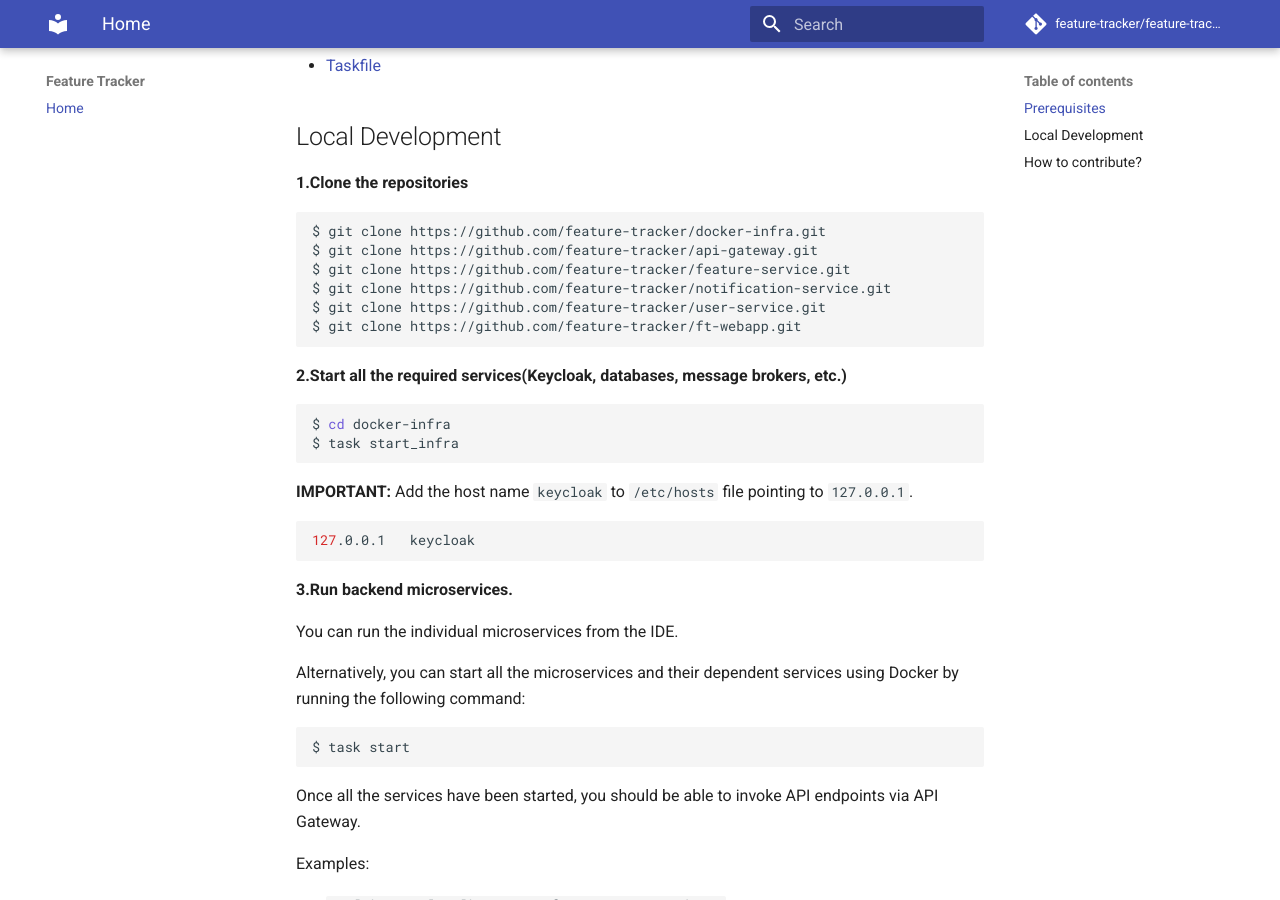
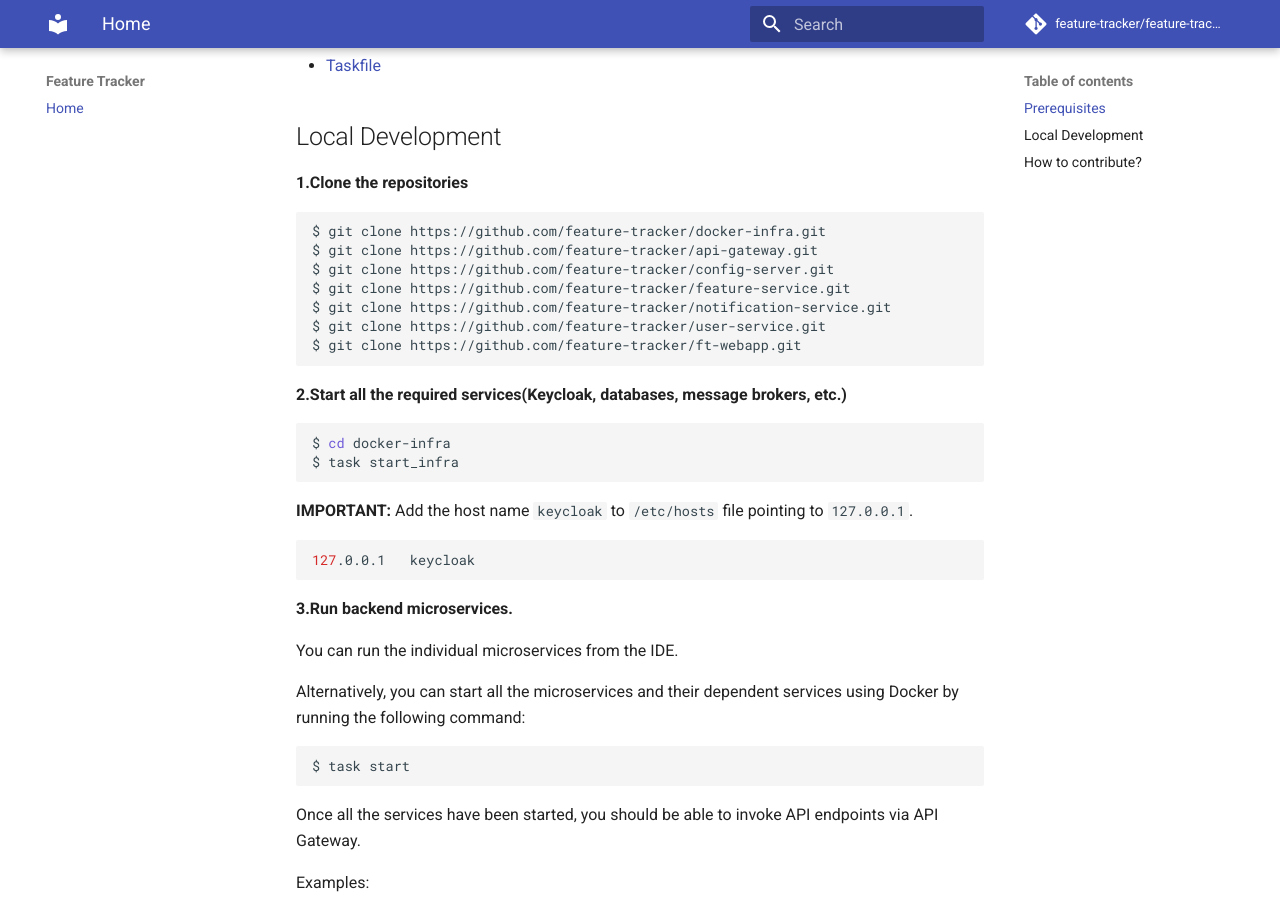
Before and after one commit to feature-tracker/feature-tracker.github.io, an MkDocs documentation site: the page built from docs/index.md, in a window 1280 px wide and 900 px high, scrolled down 462 px. Built offline with MkDocs 1.6.1 and Material for MkDocs 9.7.7, drawn with Linux system fonts in a browser that asks for light colours.

Commit message:
Add Spring Cloud Config Server
Signed-off-by: K Siva Prasad Reddy <sivaprasadreddy.k@gmail.com>

````diff
--- a/docs/index.md
+++ b/docs/index.md
@@ -19,6 +19,7 @@ You need to install the following software:
 ```shell
 $ git clone https://github.com/feature-tracker/docker-infra.git
 $ git clone https://github.com/feature-tracker/api-gateway.git
+$ git clone https://github.com/feature-tracker/config-server.git
 $ git clone https://github.com/feature-tracker/feature-service.git
 $ git clone https://github.com/feature-tracker/notification-service.git
 $ git clone https://github.com/feature-tracker/user-service.git
````
